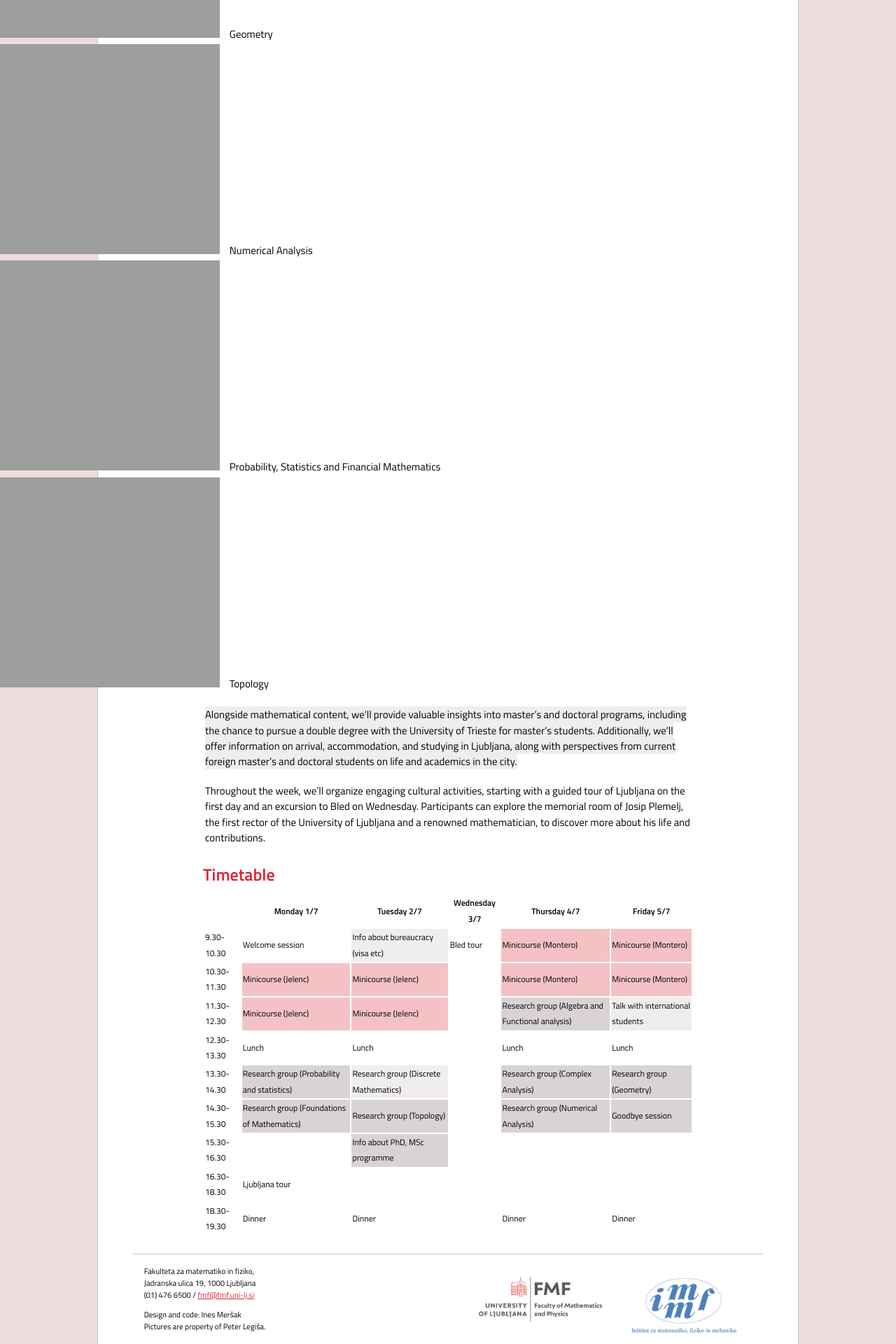
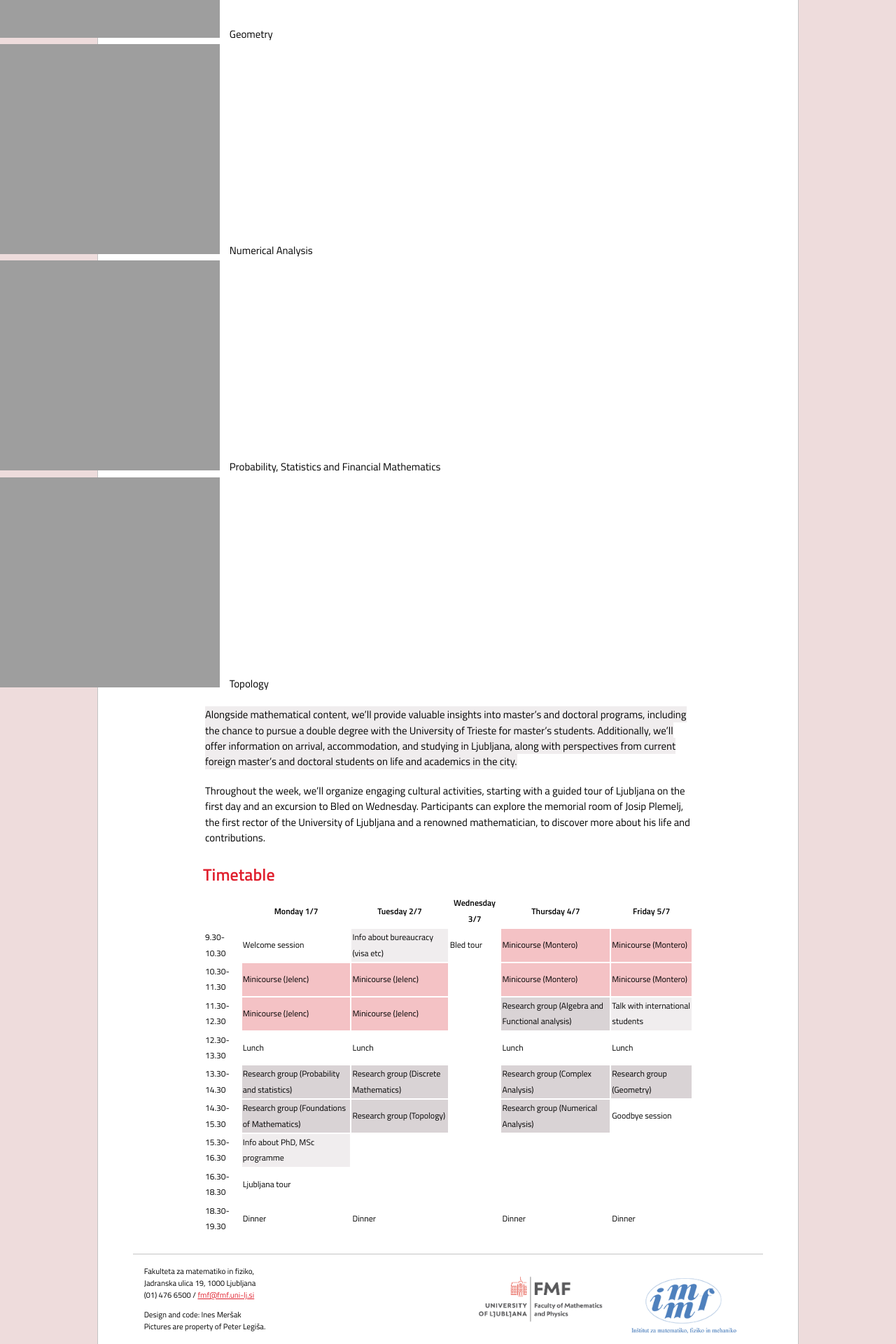
Before and after one commit to ul-fmf/mathematics-in-ljubljana, a Jekyll site: the page built from program.md, in a window 1280 px wide. Shown: the part 2689-4609 px from the top of the page at 70% size. Built offline with Jekyll 4.4.1, drawn with Linux system fonts in a browser that asks for light colours; nearby versions of some CDN libraries; a style sheet for code colours, icons or effects is not loaded.

Commit message:
Update program.md

```diff
--- a/program.md
+++ b/program.md
@@ -82,7 +82,7 @@ Throughout the week, we'll organize engaging cultural activities, starting with
     <tr>
       <td>13.30-14.30</td>
       <td class="researchgroup">Research group (Probability and statistics)</td>
-      <td class="info">Research group (Discrete Mathematics)</td>
+      <td class="researchgroup">Research group (Discrete Mathematics)</td>
       <td>&nbsp;</td>
       <td class="researchgroup">Research group (Complex Analysis)</td>
       <td class="researchgroup">Research group (Geometry)</td>
@@ -93,12 +93,12 @@ Throughout the week, we'll organize engaging cultural activities, starting with
       <td class="researchgroup">Research group (Topology)</td>
       <td>&nbsp;</td>
       <td class="researchgroup">Research group (Numerical Analysis)</td>
-      <td class="researchgroup">Goodbye session</td>
+      <td>Goodbye session</td>
     </tr>
     <tr>
       <td>15.30-16.30</td>
+      <td class="info">Info about PhD, MSc programme</td>
       <td>&nbsp;</td>
-      <td class="researchgroup">Info about PhD, MSc programme</td>
       <td>&nbsp;</td>
       <td>&nbsp;</td>
       <td>&nbsp;</td>
```
